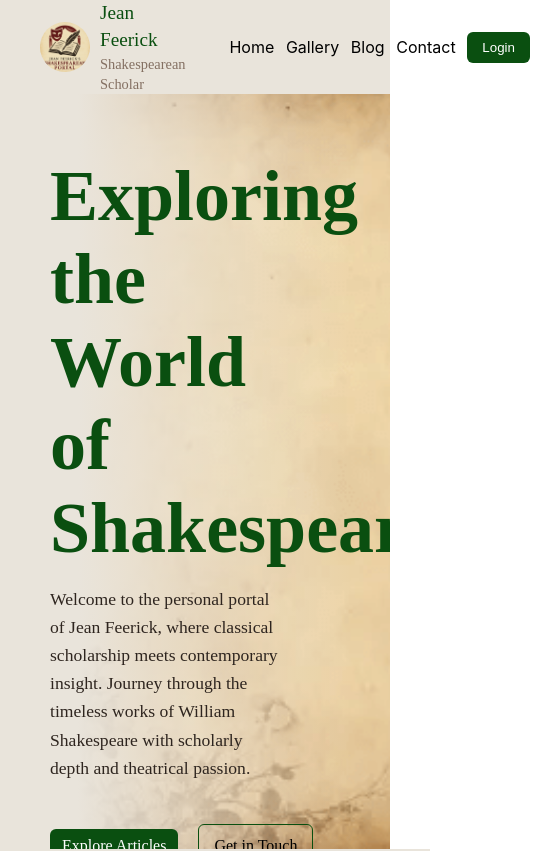
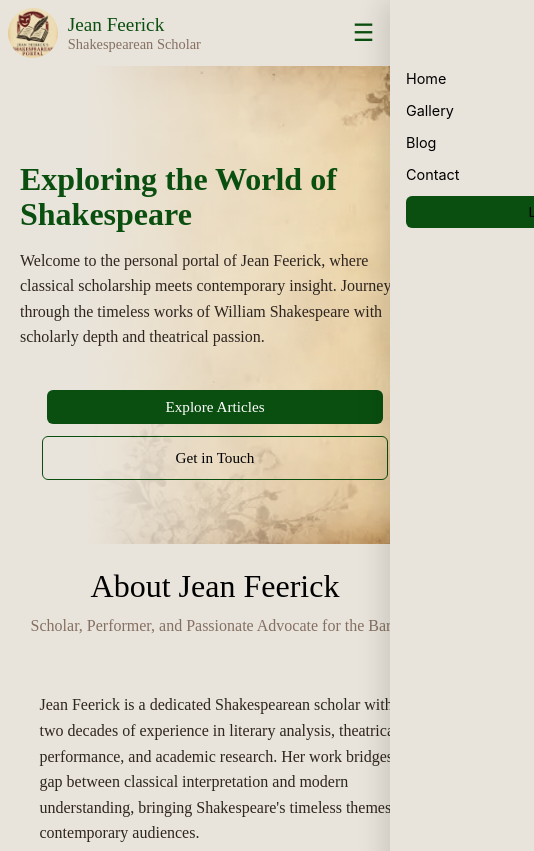
Before and after one commit to leblanbe/JeanWebsite, a React (Create React App) app in the folder jean-website/: page / in a window 390 px wide. Shown: the top 851 px of the page, 534 px wide, since content can reach past the window. Built offline with nearby package versions, Linux system fonts and the light colour scheme.

Commit message:
attempting to make adaptable for mobile

```diff
--- a/jean-website/src/components/Footer.css
+++ b/jean-website/src/components/Footer.css
@@ -7,7 +7,7 @@
   background-size: cover;
   background-position: center;
   background-repeat: no-repeat;
-
+  width: 100%;
   display: flex;
   justify-content: space-around;
   align-items: flex-start;
--- a/jean-website/src/components/Navbar.css
+++ b/jean-website/src/components/Navbar.css
@@ -1,10 +1,11 @@
 .navbar {
   display: flex;
-    justify-content: space-between; /* left logo, right menu */
+  align-items: center;
   top: 0;
-    padding: 0 20px;
+  padding: 0 clamp(8px, 2vw, 16px);
   background-color: var(--light-color);
   z-index: 1000;
+  position: relative;
 }
 
 .navbar-left {
@@ -19,56 +20,77 @@
 }
 
 .logo-img {
-    margin-left: 20px;
-    width: 60px;          /* fixed width */
-    height: 60px;         /* same as width for circle */
-    min-width: 50px;      /* optional for small screens */
-    max-width: 65px;      /* optional for large screens */
-    border-radius: 50%;   /* makes it circular */
-    object-fit: cover;    /* prevents distortion */
+  margin-left: 0;
+  width: 60px;
+  height: 60px;
+  min-width: 50px;
+  max-width: 65px;
+  border-radius: 50%;
+  object-fit: cover;
 }
 
 .logo-container {
   display: flex;
   align-items: center;
-    gap: 15px; /* space between logo and text */
 }
 
 .logo-text {
   display: flex;
   flex-direction: column;
-    line-height: 1.4; /* spacing for the two lines */
+  line-height: 1.4;
   justify-content: center;
 }
 
 .logo-name {
-    font-family: 'Cormorant Garamond', serif; /* App Secondary */
-    font-size: 1.2rem; /* adjust as needed */
+  font-family: 'Cormorant Garamond', serif;
+  font-size: 1.2rem;
   color: var(--primary-color);
 }
 
 .logo-title {
-    font-family: 'Crimson Text', serif; /* App font */
-    font-size: 0.9rem; /* smaller than name */
+  font-family: 'Crimson Text', serif;
+  font-size: 0.9rem;
   color: #847062;
 }
 
 .nav-list {
   display: flex;
-    justify-content: flex-end; /* pushes list to the right */
-    align-items: center;       /* centers vertically */
-    gap: 1vw;                  /* adds space between items */
-    margin-right: 20px;        /* optional: adds spacing from edge */
+  flex-wrap: nowrap;
+  gap: 0.15rem;
+  margin-right: 0;
+  margin-left: auto;
+  padding-left: clamp(8px, 2vw, 24px);
+  justify-content: flex-end;
+  align-items: center;
+}
+
+.mobile-menu-toggle {
+  display: none;
+  border: none;
+  background: transparent;
+  color: var(--primary-color);
+  font-size: 1.5rem;
+  cursor: pointer;
+  padding: 4px 8px;
+}
+
+.mobile-menu-backdrop {
+  display: none;
+}
+
+.mobile-menu-panel {
+  display: none;
 }
 
 .nav-list li {
   list-style: none;
-    padding: 1vw;
+  padding: 0.5rem;
 }
 
 .nav-list li a {
   text-decoration: none;
   color: #000;
+  font-size: clamp(0.8rem, 1.2vw, 1rem);
 }
 
 .nav-list li a:hover {
@@ -89,6 +111,7 @@
   border: none;
   border-radius: 6px;
   padding: 8px 15px;
+  font-size: clamp(0.8rem, 1.1vw, 0.95rem);
   cursor: pointer;
   transition: background-color 0.3s ease;
 }
@@ -115,7 +138,7 @@
   padding: 30px;
   border-radius: 10px;
   text-align: center;
-  width: 300px;
+  width: min(90vw, 300px);
   position: relative;
 }
 
@@ -152,3 +175,95 @@
   font-size: 1.2rem;
   cursor: pointer;
 }
+
+@media (max-width: 768px) {
+  .navbar {
+    flex-direction: row;
+    align-items: center;
+    justify-content: space-between;
+    padding: 8px clamp(6px, 2vw, 10px);
+    gap: 8px;
+  }
+
+  .logo-container {
+    gap: 8px;
+  }
+
+  .logo-img {
+    margin-left: 0;
+  }
+
+  .logo-text {
+    line-height: 1.2;
+  }
+
+  .mobile-menu-toggle {
+    display: inline-flex;
+    align-items: center;
+    justify-content: center;
+  }
+
+  .mobile-menu-backdrop {
+    display: block;
+    position: fixed;
+    inset: 0;
+    background: rgba(0, 0, 0, 0.35);
+    z-index: 1000;
+  }
+
+  .mobile-menu-panel {
+    display: flex;
+    flex-direction: column;
+    position: fixed;
+    top: 0;
+    right: 0;
+    width: min(80vw, 280px);
+    height: 100vh;
+    background: var(--light-color);
+    padding: 16px 16px 24px;
+    box-shadow: -8px 0 24px rgba(0, 0, 0, 0.12);
+    transform: translateX(100%);
+    transition: transform 0.25s ease;
+    z-index: 1002;
+  }
+
+  .mobile-menu-panel.open {
+    transform: translateX(0);
+  }
+
+  .mobile-menu-close {
+    align-self: flex-end;
+    background: transparent;
+    border: none;
+    color: #333;
+    font-size: 1.5rem;
+    cursor: pointer;
+    padding: 4px;
+  }
+
+  .mobile-nav-list {
+    list-style: none;
+    padding: 0;
+    margin: 16px 0 0;
+    display: flex;
+    flex-direction: column;
+    gap: 12px;
+  }
+
+  .mobile-nav-list li {
+    width: 100%;
+  }
+
+  .mobile-nav-list li a,
+  .mobile-nav-list .login-btn {
+    font-size: clamp(0.9rem, 2.1vw, 1rem);
+    width: 100%;
+    display: inline-block;
+    text-decoration: none;
+    color: #000;
+  }
+
+  .nav-list {
+    display: none;
+  }
+}
--- a/jean-website/src/components/Navbar.js
+++ b/jean-website/src/components/Navbar.js
@@ -5,6 +5,7 @@ import logo from '../assets/websitelogo.png';
 
 function Navbar({ loggedInUser, setLoggedInUser }) {
   const [showLoginModal, setShowLoginModal] = useState(false);
+  const [mobileMenuOpen, setMobileMenuOpen] = useState(false);
   const [email, setEmail] = useState('');
   const [password, setPassword] = useState('');
   const navigate = useNavigate();
@@ -38,6 +39,15 @@ function Navbar({ loggedInUser, setLoggedInUser }) {
           </div>
         </div>
 
+        <button
+          className="mobile-menu-toggle"
+          onClick={() => setMobileMenuOpen(!mobileMenuOpen)}
+          aria-label="Toggle navigation"
+          aria-expanded={mobileMenuOpen}
+        >
+          ☰
+        </button>
+
         <ul className="nav-list">
           <li><Link to="/">Home</Link></li>
           <li><Link to="/gallery">Gallery</Link></li>
@@ -51,6 +61,33 @@ function Navbar({ loggedInUser, setLoggedInUser }) {
             )}
           </li>
         </ul>
+
+        {mobileMenuOpen && (
+          <div className="mobile-menu-backdrop" onClick={() => setMobileMenuOpen(false)} />
+        )}
+
+        <div className={`mobile-menu-panel ${mobileMenuOpen ? 'open' : ''}`}>
+          <button
+            className="mobile-menu-close"
+            onClick={() => setMobileMenuOpen(false)}
+            aria-label="Close navigation"
+          >
+            ×
+          </button>
+          <ul className="mobile-nav-list">
+            <li><Link to="/" onClick={() => setMobileMenuOpen(false)}>Home</Link></li>
+            <li><Link to="/gallery" onClick={() => setMobileMenuOpen(false)}>Gallery</Link></li>
+            <li><Link to="/blog" onClick={() => setMobileMenuOpen(false)}>Blog</Link></li>
+            <li><Link to="/contact" onClick={() => setMobileMenuOpen(false)}>Contact</Link></li>
+            <li>
+              {loggedInUser ? (
+                <button className="login-btn" onClick={() => { handleLogout(); setMobileMenuOpen(false); }}>Log out</button>
+              ) : (
+                <button className="login-btn" onClick={() => { setShowLoginModal(true); setMobileMenuOpen(false); }}>Login</button>
+              )}
+            </li>
+          </ul>
+        </div>
       </nav>
 
       {showLoginModal && (
--- a/jean-website/src/pages/Home.css
+++ b/jean-website/src/pages/Home.css
@@ -2,30 +2,27 @@
   position: relative;
   display: flex;
   align-items: center;
-  height: 80vh;
-  padding-top: 80px;
-  padding-left: 50px;
+  min-height: min(80vh, 760px);
+  padding: clamp(24px, 5vw, 80px) clamp(20px, 4vw, 50px);
   background-image: url('../assets/vintage-paper-flowers.png');
   background-size: cover;
   background-position: center;
   background-repeat: no-repeat;
   overflow: hidden;
+  gap: clamp(24px, 4vw, 48px);
+  width: 100%;
 }
 
-/* Fade overlay: image -> var(--light-color) from right to left */
 .section.background::after {
   content: "";
   position: absolute;
-  top: 0;
-  right: 0;
-  bottom: 0;
-  left: 0;
-    background: linear-gradient(to left, rgba(255,255,255,0) 10%, var(--light-color) 80%);
+  inset: 0;
+  background: linear-gradient(to left, rgba(255, 255, 255, 0) 10%, var(--light-color) 80%);
   z-index: 1;
 }
 
 .firsthalf {
-    width: 50vw;
+  width: min(100%, 560px);
   display: flex;
   flex-direction: column;
   justify-content: center;
@@ -33,7 +30,7 @@
 }
 
 .secondhalf {
-    width: 50vw;
+  width: min(100%, 560px);
   display: flex;
   flex-direction: column;
   justify-content: center;
@@ -41,41 +38,45 @@
 }
 
 .first34 {
-    width: 70vw;
+  width: min(100%, 720px);
   display: flex;
   flex-direction: column;
   justify-content: center;
   z-index: 2;
 }
 
-/* Main title styling */
 .home-title {
-    font-family: 'Cormorant Garamond', serif; /* App Secondary */
-    font-size: 4.5rem;                        /* adjust as needed */
+  font-family: 'Cormorant Garamond', serif;
+  font-size: clamp(2.2rem, 4vw, 4.5rem);
   color: var(--primary-color);
   margin: 0;
+  line-height: 1.1;
 }
 
-/* Body text styling */
 .home-body {
-    font-family: 'Crimson Text', serif;       /* App font */
+  font-family: 'Crimson Text', serif;
   color: #2E251F;
-    font-size: 1.1rem;
-    line-height: 1.6;                         /* good readability */
+  font-size: clamp(1rem, 1.5vw, 1.15rem);
+  line-height: 1.6;
   margin-top: 15px;
-    margin-right: 40px;
+  margin-right: 0;
+  align-items:center;
 }
 
-/* Blog button */
+.home-buttons {
+  display: flex;
+  gap: 12px;
+  margin-top: 24px;
+}
+
 .btn-blog {
   display: inline-block;
-    margin-top: 25px;
-    margin-right: 20px;
-    padding: 12px 15px;
-    background-color: var(--primary-color); /* Sage Green */
+  margin: 0;
+  padding: 12px 16px;
+  background-color: var(--primary-color);
   color: white;
-    font-size: 1rem;
-    font-family:  'Crimson Text', serif;
+  font-size: clamp(0.95rem, 1.2vw, 1rem);
+  font-family: 'Crimson Text', serif;
   border: none;
   border-radius: 6px;
   text-decoration: none;
@@ -85,18 +86,14 @@
   text-align: center;
 }
 
-.btn-blog:hover {
-    background-color: white;
-}
-
 .btn-contact {
   display: inline-block;
-    margin-top: 25px;
-    padding: 12px 15px;
+  margin: 0;
+  padding: 12px 16px;
   color: black;
-    font-size: 1rem;
+  font-size: clamp(0.95rem, 1.2vw, 1rem);
   font-family: 'Crimson Text', serif;
-    border: 1px solid var(--primary-color);  /* <-- this sets color and width together */
+  border: 1px solid var(--primary-color);
   border-radius: 6px;
   text-decoration: none;
   cursor: pointer;
@@ -107,65 +104,114 @@
 
 .center-text {
   display: flex;
-  justify-content: center;   /* centers horizontally */
-  align-items: center;       /* centers vertically */
-  text-align: center;        /* centers text inside */
+  justify-content: center;
+  align-items: center;
+  text-align: center;
   width: 100%;
-  padding: 40px 20px 0px;        /* spacing top and bottom */
-  background-color: var(--light-color); /* white background instead of black for readability */
+  padding: clamp(32px, 5vw, 56px) 20px 0;
+  background-color: var(--light-color);
 }
 
-/* Main header */
 .about-title {
-  font-family: 'Cormorant Garamond', serif; /* App Secondary */
-  font-size: 2.5rem;
+  font-family: 'Cormorant Garamond', serif;
+  font-size: clamp(1.8rem, 3vw, 2.5rem);
   font-weight: 500;
   color: #000000;
   margin: 0;
 }
 
-/* Subtitle / small text */
 .about-subtitle {
-  font-family: 'Crimson Text', serif; /* App font */
-  font-size: 1.1rem;
+  font-family: 'Crimson Text', serif;
+  font-size: clamp(1rem, 1.4vw, 1.1rem);
   color: #847062;
   margin-top: 10px;
   line-height: 1.4;
 }
 
 .katherine-img {
-  width: 30vw;
+  width: min(100%, 30rem);
+  height: auto;
 }
 
 .section-about {
-    display: flex;               /* make children sit side by side */
-    flex-direction: row;         /* horizontal alignment */
-    justify-content: space-between; /* optional: spread out */
-    align-items: flex-start;     /* align to top of container */
-    padding-bottom: 100px;           /* optional spacing */
-    gap: 40px;                   /* space between text and image */
+  display: flex;
+  flex-direction: row;
+  justify-content: space-between;
   align-items: center;
+  width: 100%;
+  padding: clamp(24px, 4vw, 48px) clamp(20px, 4vw, 50px) 100px;
+  gap: clamp(24px, 4vw, 48px);
   background-color: var(--light-color);
-
 }
 
 .section-about .firsthalf,
 .section-about .secondhalf {
-    flex: 1;                     /* each takes half the width */
+  flex: 1;
+  min-width: 0;
   display: flex;
   flex-direction: column;
 }
 
-
-.white{
+.white {
   color: white;
 }
 
-.tan{
+.tan {
   background-color: var(--light-color);
 }
 
-.primary{
+.primary {
   background-color: var(--primary-color);
   color: var(--light-color);
 }
+
+@media (max-width: 900px) {
+  .section.background,
+  .section-about {
+    flex-direction: column;
+    align-items: flex-start;
+  }
+
+  .firsthalf,
+  .secondhalf,
+  .first34 {
+    width: 100%;
+  }
+
+  .katherine-img {
+    width: min(100%, 22rem);
+  }
+}
+
+@media (max-width: 600px) {
+  .section.background {
+    padding: 96px 20px 40px;
+    min-height: auto;
+  }
+
+  .home-title {
+    font-size: clamp(2rem, 8vw, 2.8rem);
+  }
+
+  .home-body {
+    font-size: 1rem;
+  }
+
+  .home-buttons {
+    flex-direction: column;
+    align-items: center;
+  }
+
+  .btn-blog,
+  .btn-contact {
+    width: 80%;
+  }
+
+  .section-about {
+    padding: 24px 20px 60px;
+  }
+
+  .center-text {
+    padding-top: clamp(24px, 6vw, 36px);
+  }
+}
--- a/jean-website/src/pages/Home.js
+++ b/jean-website/src/pages/Home.js
@@ -53,7 +53,7 @@ function Home() {
       </p>
       </div>
       <div className="secondhalf">
-            <img src={PlayImage} className="katherine-img" />
+            <img src={PlayImage} className="katherine-img" alt="Jean Feerick" />
       </div>
     </section>
     <Footer />
```
Also changed, not shown: 11 other files (tests, documents, lock files or other folders). Lines whose indentation alone changed are shown as unchanged.
